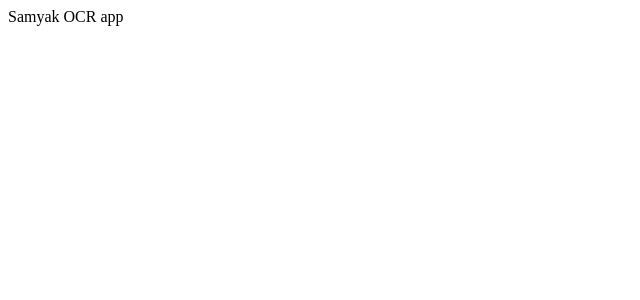
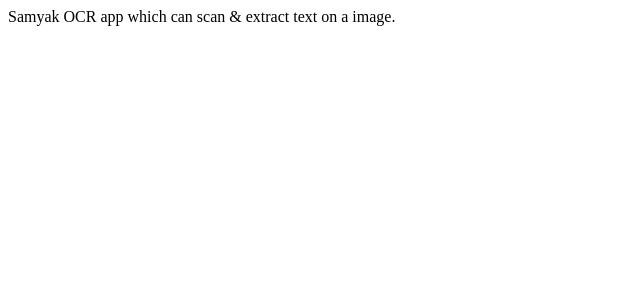
Before and after one commit to samyakkhatua/OCRapp, a React (Vite) app: page / in a window 1280 px wide. Shown: the top 300 px of the page, without its empty margins (0-640 px from the left). Built offline with nearby package versions, Linux system fonts and the light colour scheme.

Commit message:
HEadline changed

```diff
--- a/src/App.jsx
+++ b/src/App.jsx
@@ -5,7 +5,7 @@ function App() {
 
   return (
     <div className="App">
-      Samyak OCR app
+      Samyak OCR app which can scan & extract text on a image.
     </div>
   )
 }
```
